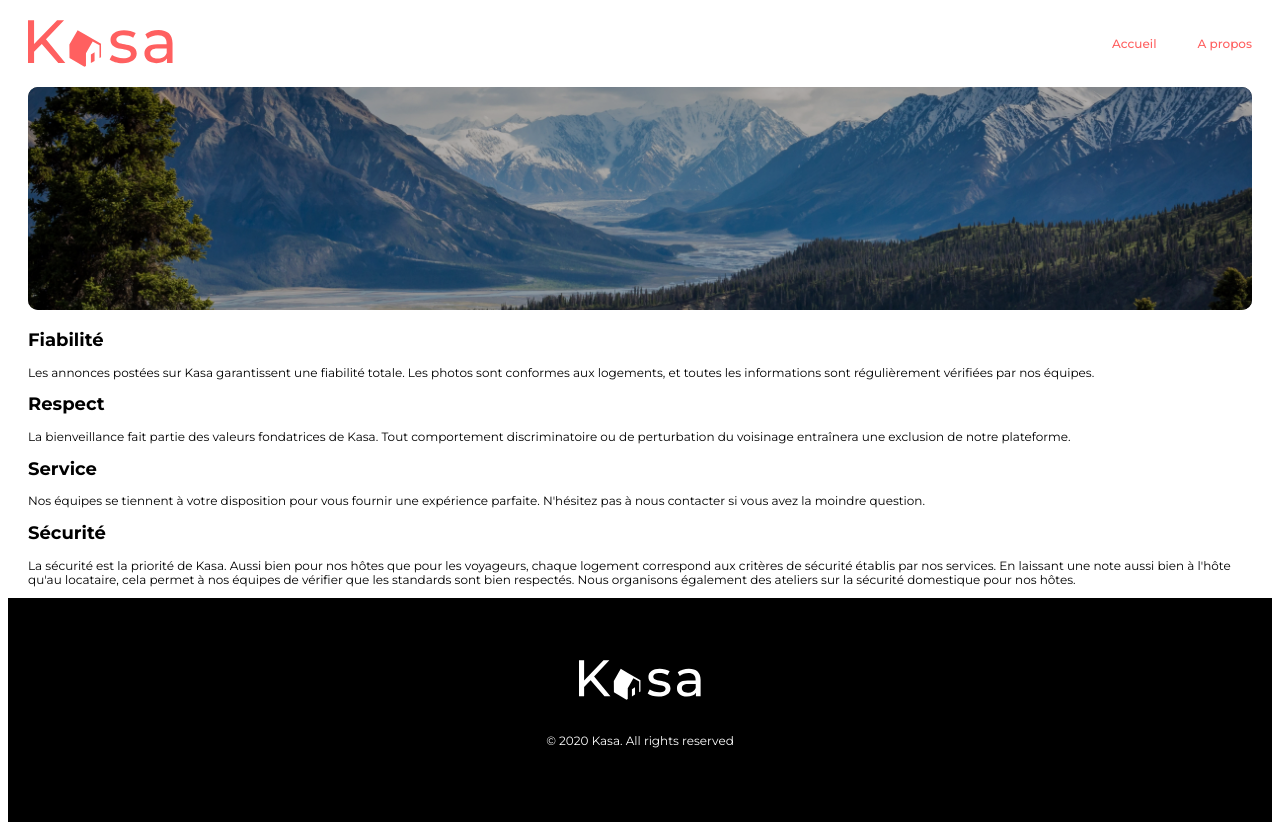
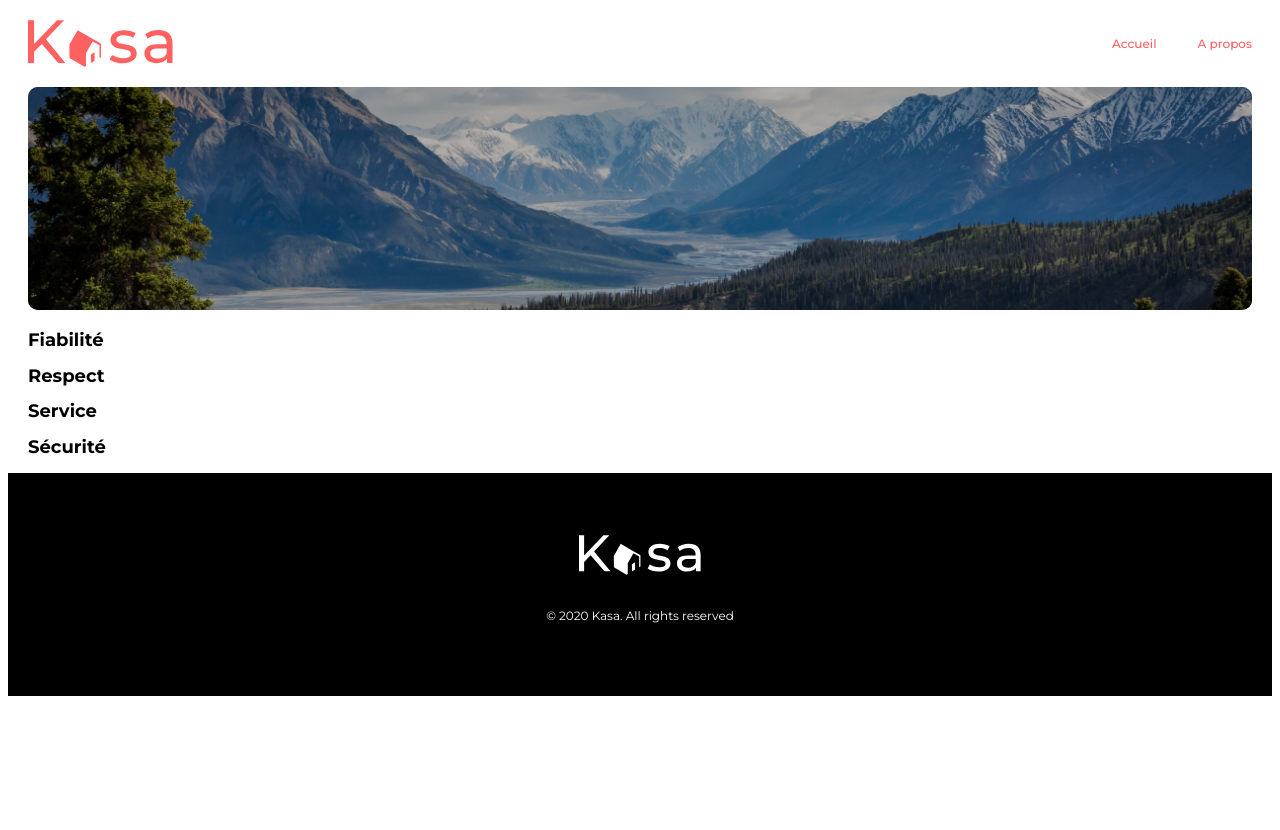
Before and after one commit to lnoel4289/lnoel4289.github.io, a React (Create React App) app: page /about in a window 1280 px wide. After the commit the page ends 800 px from the top, so only its background shows below. Built offline with nearby package versions, Linux system fonts and the light colour scheme.

Commit message:
dropdown fonctionnel

```diff
--- a/src/components/Dropdown.jsx
+++ b/src/components/Dropdown.jsx
@@ -1,10 +1,18 @@
-import React from "react";
+import React, { useState } from "react";
 
 const Dropdown = ({ title, content }) => {
+  const [isOpen, setIsOpen] = useState(false);
+
   return (
     <div>
-      {title}
-      {content}
+      <div
+        onClick={() => {
+          isOpen === true ? setIsOpen(false) : setIsOpen(true);
+        }}
+      >
+        {title}
+      </div>
+      {isOpen === true && <div>{content}</div>}
     </div>
   );
 };
```
